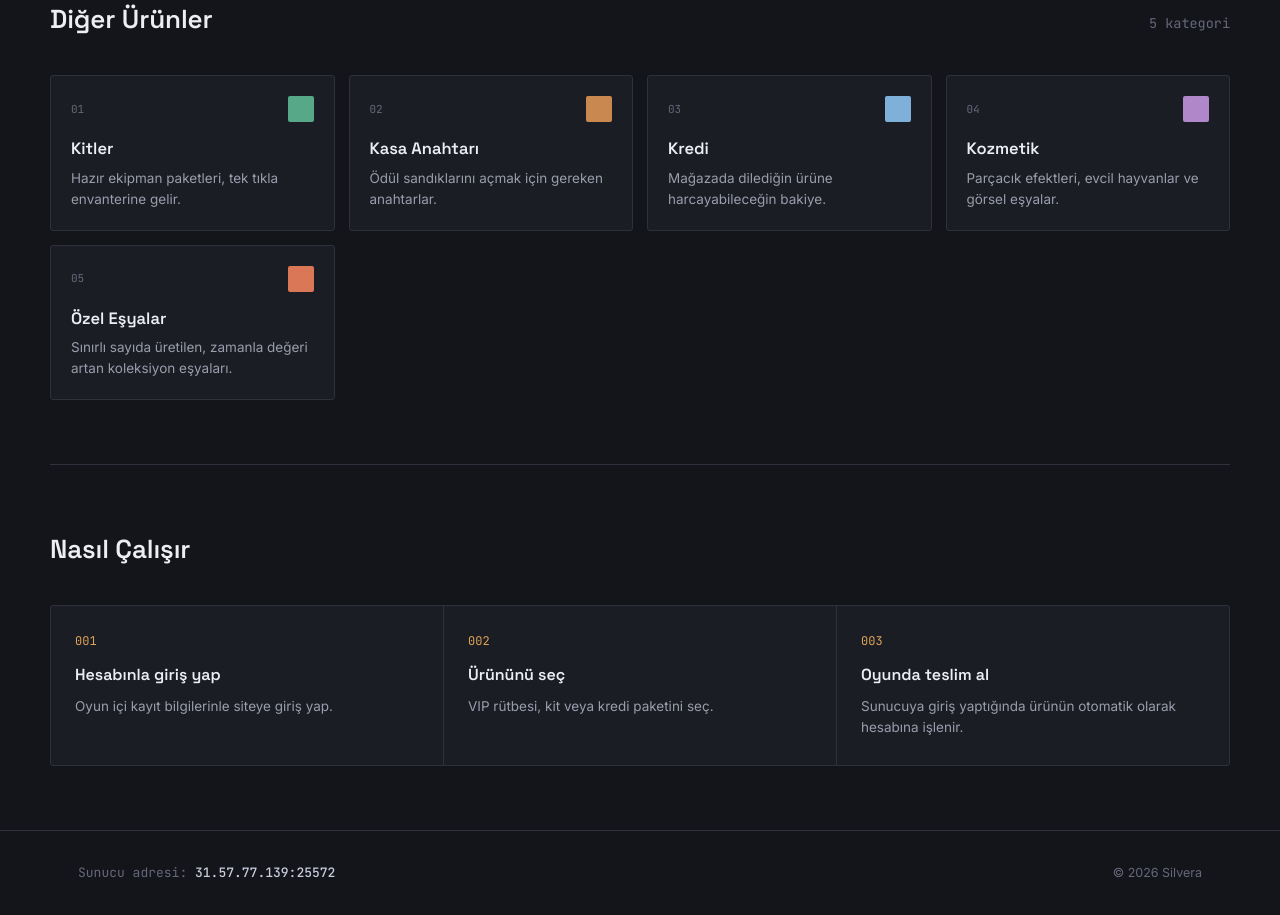
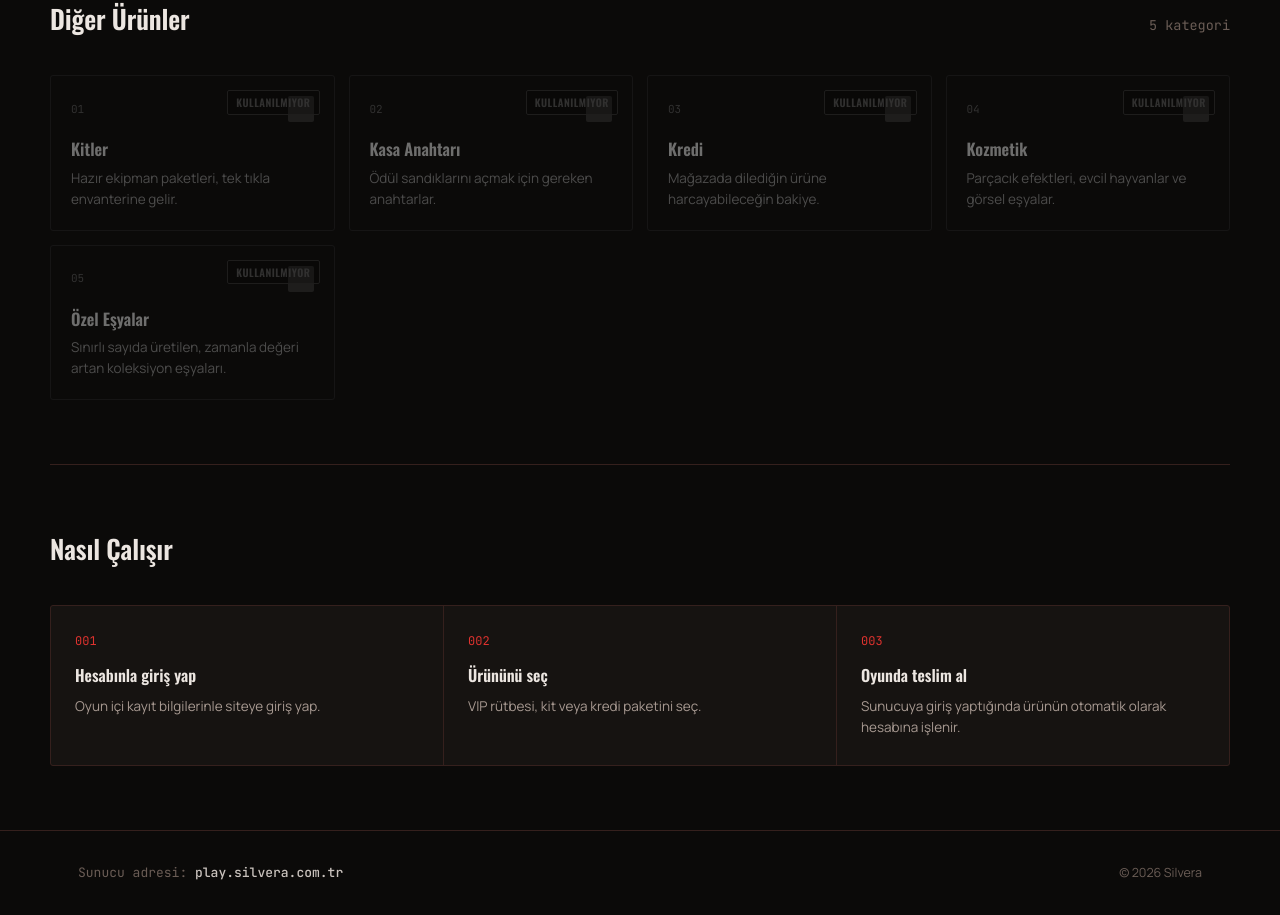
Before and after one commit to Yukile394/SilveraWEB, a Next.js app: page / in a window 1280 px wide. Shown: the part 1158-2073 px from the top of the page. Built offline with nearby package versions, Linux system fonts and the light colour scheme; no server answers; the database is empty.

Commit message:
Guncelleme

```diff
--- a/app/globals.css
+++ b/app/globals.css
@@ -3,24 +3,24 @@
    ============================================================ */
 
 :root {
-  --bg: #14151b;
-  --bg-elevated: #1b1d25;
-  --bg-elevated-2: #21232d;
+  --bg: #0b0a09;
+  --bg-elevated: #161311;
+  --bg-elevated-2: #1d1815;
 
-  --line: #2e303b;
-  --line-bright: #454857;
+  --line: #35201d;
+  --line-bright: #5a2b26;
 
-  --text: #eceef2;
-  --text-dim: #9a9dab;
-  --text-faint: #656878;
+  --text: #ece6e1;
+  --text-dim: #a89a92;
+  --text-faint: #6b5d56;
 
-  --silver: #c9cddb;
-  --amber: #e0a458;
-  --amber-dim: #8a6a3f;
+  --silver: #c9c2bd;
+  --amber: #e0332f;
+  --amber-dim: #7a1414;
   --emerald: #57a789;
 
-  --font-display: 'Space Grotesk', ui-sans-serif, system-ui, sans-serif;
-  --font-body: 'Inter', ui-sans-serif, system-ui, sans-serif;
+  --font-display: 'Oswald', ui-sans-serif, system-ui, sans-serif;
+  --font-body: 'Manrope', ui-sans-serif, system-ui, sans-serif;
   --font-mono: 'JetBrains Mono', ui-monospace, monospace;
 
   --radius: 3px;
@@ -47,8 +47,8 @@ body {
   -webkit-font-smoothing: antialiased;
   min-height: 100vh;
   background-image:
-    radial-gradient(ellipse 900px 500px at 15% -10%, rgba(224, 164, 88, 0.07), transparent),
-    radial-gradient(ellipse 700px 500px at 100% 10%, rgba(87, 167, 137, 0.05), transparent);
+    radial-gradient(ellipse 900px 500px at 50% -10%, rgba(224, 51, 47, 0.10), transparent),
+    radial-gradient(ellipse 700px 500px at 100% 10%, rgba(224, 51, 47, 0.05), transparent);
 }
 
 a {
@@ -458,6 +458,41 @@ button {
   font-size: 13.5px;
   color: var(--text-dim);
   line-height: 1.55;
+}
+
+.cat-card-disabled {
+  position: relative;
+  pointer-events: none;
+  user-select: none;
+  filter: grayscale(1);
+  opacity: 0.45;
+  background: transparent;
+}
+
+.cat-card-disabled:hover {
+  transform: none;
+  border-color: var(--line);
+}
+
+.cat-swatch-disabled {
+  background: var(--text-faint);
+  opacity: 0.5;
+}
+
+.cat-card-disabled-tag {
+  position: absolute;
+  top: 14px;
+  right: 14px;
+  font-family: var(--font-display);
+  font-size: 10.5px;
+  font-weight: 600;
+  letter-spacing: 0.05em;
+  text-transform: uppercase;
+  color: var(--text-faint);
+  border: 1px solid var(--line-bright);
+  border-radius: 2px;
+  padding: 3px 8px;
+  background: rgba(0, 0, 0, 0.25);
 }
 
 /* ============================================================
--- a/app/layout.tsx
+++ b/app/layout.tsx
@@ -1,15 +1,15 @@
 import type { Metadata } from 'next';
-import { Space_Grotesk, Inter, JetBrains_Mono } from 'next/font/google';
+import { Oswald, Manrope, JetBrains_Mono } from 'next/font/google';
 import './globals.css';
 
-const display = Space_Grotesk({
+const display = Oswald({
   subsets: ['latin'],
   weight: ['500', '600', '700'],
   variable: '--font-display',
   display: 'swap',
 });
 
-const body = Inter({
+const body = Manrope({
   subsets: ['latin'],
   weight: ['400', '500', '600'],
   variable: '--font-body',
--- a/app/page.tsx
+++ b/app/page.tsx
@@ -40,7 +40,7 @@ const otherCategories = [
   },
 ] as const;
 
-const SERVER_IP = '31.57.77.139:25572';
+const SERVER_IP = 'play.silvera.com.tr';
 
 export default function HomePage() {
   return (
@@ -120,13 +120,14 @@ export default function HomePage() {
 
           <div className="cat-grid">
             {otherCategories.map((c) => (
-              <div className="cat-card" key={c.key} id={c.key}>
+              <div className="cat-card cat-card-disabled" key={c.key} id={c.key} aria-disabled="true">
                 <div className="cat-card-top">
                   <span className="cat-card-index">{c.index}</span>
-                  <span className="cat-swatch" style={{ background: c.color }} />
+                  <span className="cat-swatch cat-swatch-disabled" />
                 </div>
                 <h3>{c.name}</h3>
                 <p>{c.desc}</p>
+                <span className="cat-card-disabled-tag">Kullanılmıyor</span>
               </div>
             ))}
           </div>
```
